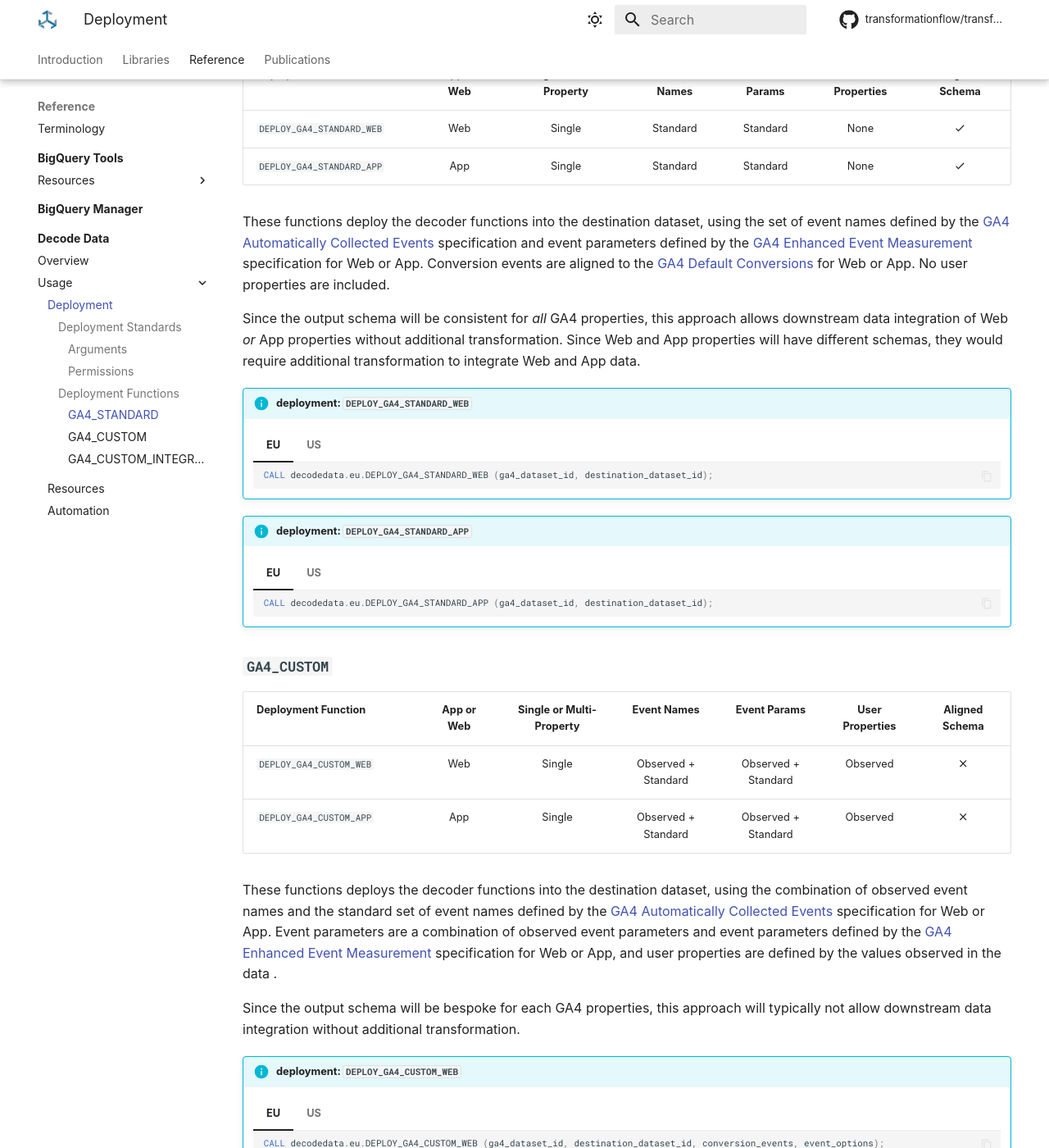
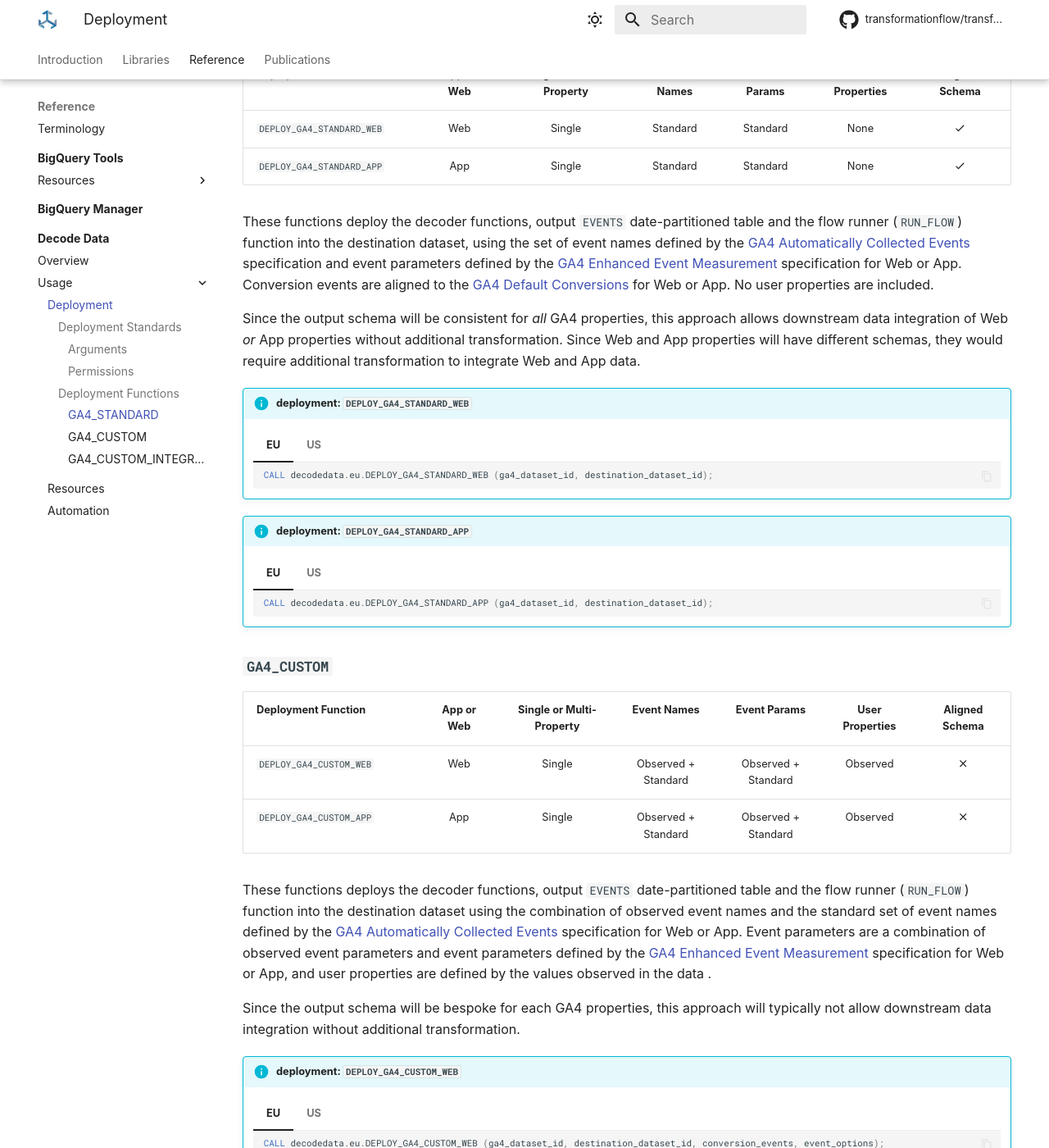
Before and after one commit to transformationflow/transformationflow.github.io, an MkDocs documentation site: the page built from docs/reference/decodedata/usage/deployment.md, in a window 1280 px wide and 1400 px high, scrolled down 1257 px. Shown: the whole window at 82% size. Built offline with MkDocs 1.6.1 and Material for MkDocs 9.7.7, drawn with Linux system fonts in a browser that asks for light colours; some web fonts are replaced; comment, search, counter and statistics services are not loaded; some of the changed text lies outside the part shown.

Commit message:
minor updates

```diff
--- a/docs/reference/decodedata/usage/deployment.md
+++ b/docs/reference/decodedata/usage/deployment.md
@@ -29,7 +29,7 @@
 | `DEPLOY_GA4_STANDARD_WEB` | Web | Single | Standard | Standard | None | :material-check:
 | `DEPLOY_GA4_STANDARD_APP` | App | Single | Standard | Standard | None | :material-check:
 
-These functions deploy the decoder functions into the destination dataset, using the set of event names defined by the [GA4 Automatically Collected Events](https://support.google.com/analytics/answer/9234069?hl=en&ref_topic=13367566&sjid=7618755317365101827-EU) specification and event parameters defined by the [GA4 Enhanced Event Measurement](https://support.google.com/analytics/answer/9216061?hl=en&ref_topic=13367566&sjid=7618755317365101827-EU) specification for Web or App.  Conversion events are aligned to the [GA4 Default Conversions](https://support.google.com/analytics/answer/13128484?sjid=352449609507277522-EU) for Web or App. No user properties are included.
+These functions deploy the decoder functions, output `EVENTS` date-partitioned table and the flow runner (`RUN_FLOW`) function into the destination dataset, using the set of event names defined by the [GA4 Automatically Collected Events](https://support.google.com/analytics/answer/9234069?hl=en&ref_topic=13367566&sjid=7618755317365101827-EU) specification and event parameters defined by the [GA4 Enhanced Event Measurement](https://support.google.com/analytics/answer/9216061?hl=en&ref_topic=13367566&sjid=7618755317365101827-EU) specification for Web or App.  Conversion events are aligned to the [GA4 Default Conversions](https://support.google.com/analytics/answer/13128484?sjid=352449609507277522-EU) for Web or App. No user properties are included.
 
 Since the output schema will be consistent for _all_ GA4 properties, this approach allows downstream data integration of Web _or_ App properties without additional transformation. Since Web and App properties will have different schemas, they would require additional transformation to integrate Web and App data.
 
@@ -61,7 +61,7 @@
 | `DEPLOY_GA4_CUSTOM_WEB` | Web | Single | Observed + Standard | Observed + Standard | Observed | :material-close:
 | `DEPLOY_GA4_CUSTOM_APP` | App | Single | Observed + Standard | Observed + Standard | Observed | :material-close:
 
-These functions deploys the decoder functions into the destination dataset, using the combination of observed event names and the standard set of event names defined by the [GA4 Automatically Collected Events](https://support.google.com/analytics/answer/9234069?hl=en&ref_topic=13367566&sjid=7618755317365101827-EU) specification for Web or App.  Event parameters are a combination of observed event parameters and event parameters defined by the [GA4 Enhanced Event Measurement](https://support.google.com/analytics/answer/9216061?hl=en&ref_topic=13367566&sjid=7618755317365101827-EU) specification for Web or App, and user properties are defined by the values observed in the data .
+These functions deploys the decoder functions, output `EVENTS` date-partitioned table and the flow runner (`RUN_FLOW`) function into the destination dataset using the combination of observed event names and the standard set of event names defined by the [GA4 Automatically Collected Events](https://support.google.com/analytics/answer/9234069?hl=en&ref_topic=13367566&sjid=7618755317365101827-EU) specification for Web or App.  Event parameters are a combination of observed event parameters and event parameters defined by the [GA4 Enhanced Event Measurement](https://support.google.com/analytics/answer/9216061?hl=en&ref_topic=13367566&sjid=7618755317365101827-EU) specification for Web or App, and user properties are defined by the values observed in the data .
 
 Since the output schema will be bespoke for each GA4 properties, this approach will typically not allow downstream data integration without additional transformation.
 
@@ -93,7 +93,7 @@
 | `GA4_CUSTOM_WEB_INTEGRATED` | Web | Multi | Observed + Standard | Observed + Standard | Observed | :material-check:
 | `GA4_CUSTOM_APP_INTEGRATED` | App | Multi | Observed + Standard | Observed + Standard | Observed | :material-check:
 
-This function deploys the decoder functions into _each_ GA4 dataset, using the combination of observed event names across _all_ specified GA4 properties and the standard set of event names defined by the [GA4 Automatically Collected Events](https://support.google.com/analytics/answer/9234069?hl=en&ref_topic=13367566&sjid=7618755317365101827-EU) specification for Web or App.  Event parameters are a combination of observed event parameters across _all_ specified GA4 properties and event parameters defined by the [GA4 Enhanced Event Measurement](https://support.google.com/analytics/answer/9216061?hl=en&ref_topic=13367566&sjid=7618755317365101827-EU) specification for Web or App, and user properties are defined by the values observed across _all_ specified GA4 properties.
+This function deploys the decoder functions, output `EVENTS` date-partitioned tables and the flow runner (`RUN_FLOW`) functions into _each_ GA4 dataset, using the combination of observed event names across _all_ specified GA4 properties and the standard set of event names defined by the [GA4 Automatically Collected Events](https://support.google.com/analytics/answer/9234069?hl=en&ref_topic=13367566&sjid=7618755317365101827-EU) specification for Web or App.  Event parameters are a combination of observed event parameters across _all_ specified GA4 properties and event parameters defined by the [GA4 Enhanced Event Measurement](https://support.google.com/analytics/answer/9216061?hl=en&ref_topic=13367566&sjid=7618755317365101827-EU) specification for Web or App, and user properties are defined by the values observed across _all_ specified GA4 properties.
 
 Since the same integrated decoder functions are deployed across _all_ specified GA4 properties, the output schema will be aligned across GA4 properties, enabling downstream data integration without additional transformation.
 
```
